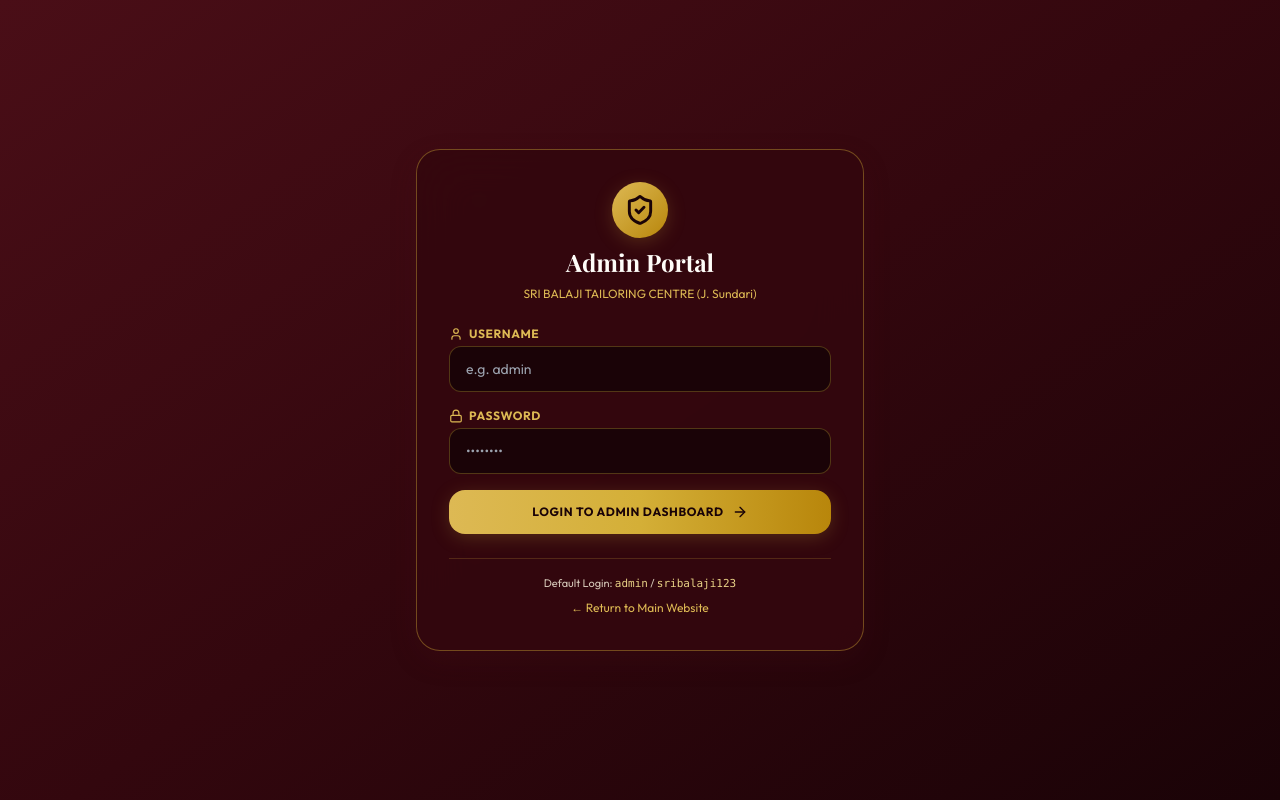
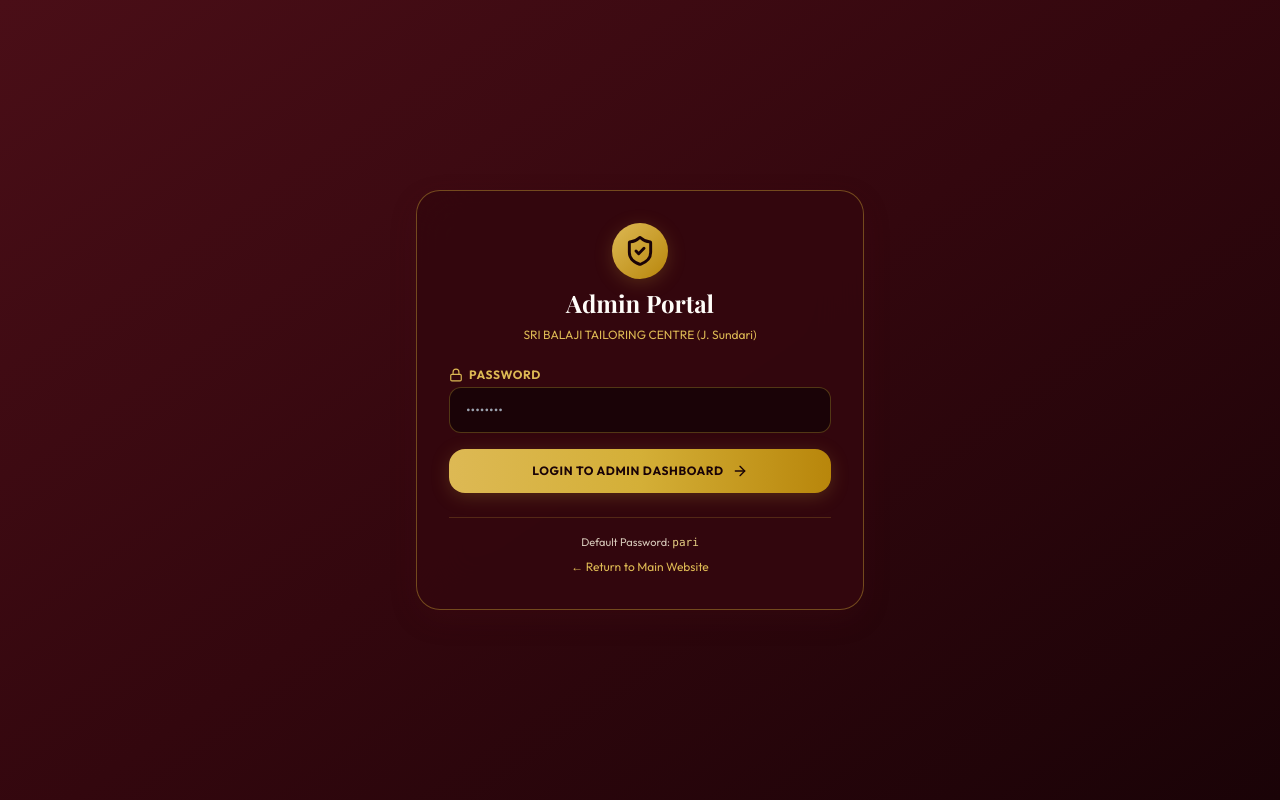
Before and after one commit to nagaraj4647/sri-balaji-tailoring-website, a Next.js app: page /admin/login in a window 1280 px wide. Built offline with nearby package versions, Linux system fonts and the light colour scheme; a web font is replaced by a local one.

Commit message:
chore: push remaining changes

```diff
--- a/src/app/admin/login/page.tsx
+++ b/src/app/admin/login/page.tsx
@@ -7,7 +7,6 @@ import { DataStore } from '@/lib/store';
 
 export default function AdminLoginPage() {
   const router = useRouter();
-  const [username, setUsername] = useState('');
   const [password, setPassword] = useState('');
   const [error, setError] = useState('');
   const [loading, setLoading] = useState(false);
@@ -18,12 +17,12 @@ export default function AdminLoginPage() {
     setLoading(true);
 
     setTimeout(() => {
-      // Default credentials check (admin / sribalaji123)
-      if ((username === 'admin' || username === 'sundari') && (password === 'sribalaji123' || password === 'admin123')) {
+      // Default credentials check
+      if (password === 'pari') {
         DataStore.setAdminLoggedIn(true);
         router.push('/admin');
       } else {
-        setError('Invalid Admin credentials. Try username: admin / password: sribalaji123');
+        setError('Invalid Admin password. Try: pari');
         setLoading(false);
       }
     }, 600);
@@ -54,21 +53,6 @@ export default function AdminLoginPage() {
         )}
 
         <form onSubmit={handleLogin} className="space-y-4">
-
-          <div className="space-y-1">
-            <label className="text-xs font-bold uppercase tracking-wider text-gold-400 flex items-center gap-1.5">
-              <User className="w-3.5 h-3.5" />
-              <span>Username</span>
-            </label>
-            <input
-              type="text"
-              required
-              value={username}
-              onChange={(e) => setUsername(e.target.value)}
-              placeholder="e.g. admin"
-              className="w-full px-4 py-3 rounded-xl bg-maroon-950 border border-gold-500/30 text-sm text-ivory-100 focus:border-gold-400 outline-none"
-            />
-          </div>
 
           <div className="space-y-1">
             <label className="text-xs font-bold uppercase tracking-wider text-gold-400 flex items-center gap-1.5">
@@ -104,7 +88,7 @@ export default function AdminLoginPage() {
 
         <div className="pt-4 border-t border-gold-500/20 text-center">
           <p className="text-[11px] text-ivory-400">
-            Default Login: <code className="text-gold-300">admin</code> / <code className="text-gold-300">sribalaji123</code>
+            Default Password: <code className="text-gold-300">pari</code>
           </p>
           <a href="/" className="inline-block text-xs text-gold-400 hover:underline mt-2">
             ← Return to Main Website
```
